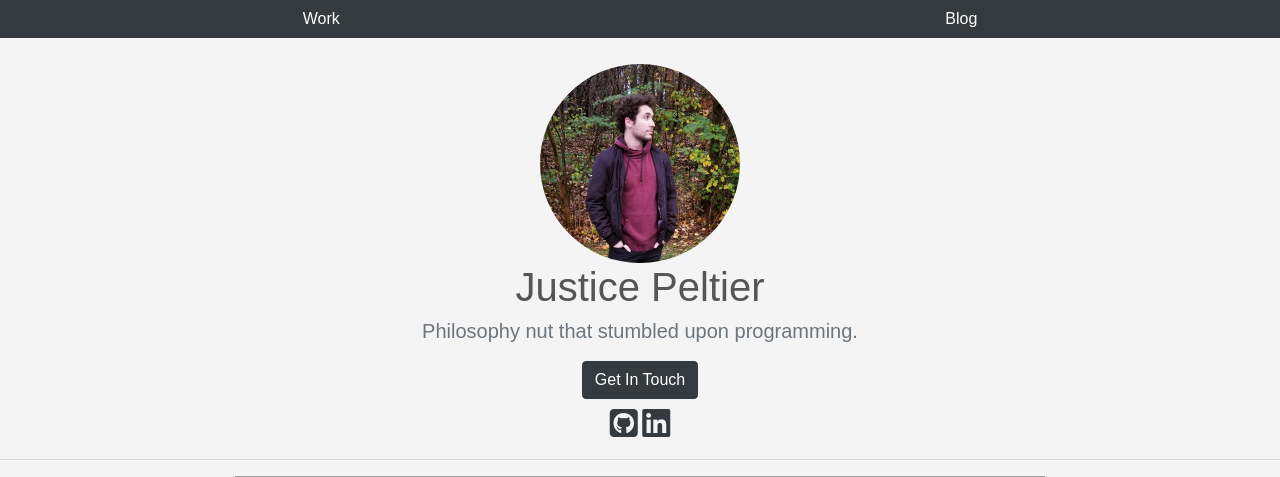
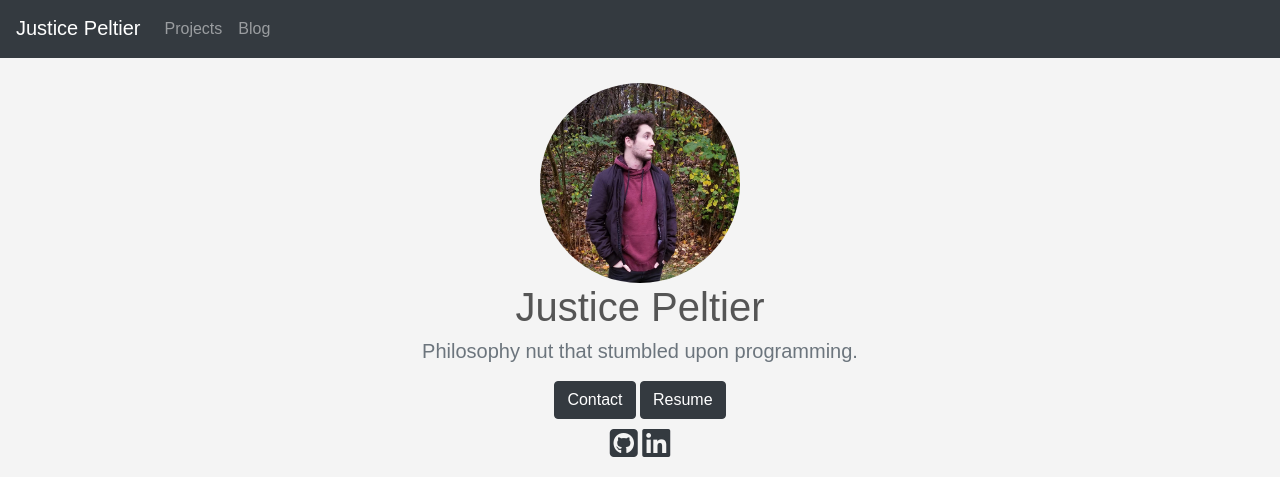
Before and after one commit to justice-rage/personal-website-roughdraft, a Django app: template django-project/templates/projects/projects_detail.html in a window 1280 px wide. Shown: the top 477 px of the page. Run offline with Django 3.2, Linux system fonts and the light colour scheme; the template is opened without the code that fills it, so the values that code supplies are empty; parts of the project's set-up code (start-up, migrations or seed data) failed here and were passed over; some libraries are stand-ins or nearby versions; grey boxes are pictures that could not be loaded.

Commit message:
Finalized base navbar

```diff
--- a/django-project/portfolio/urls.py
+++ b/django-project/portfolio/urls.py
@@ -19,5 +19,5 @@ from django.urls import include, path
 urlpatterns = [
     path('admin/', admin.site.urls),
     path('projects/', include('projects.urls')),
-    path('blog/', include('blog.urls')) # may require ' , '
+    path('blog/', include('blog.urls')), # may require ' , '
 ]
--- a/django-project/templates/base.html
+++ b/django-project/templates/base.html
@@ -17,10 +17,24 @@
     <meta name="viewport" content="width=device-width, initial-scale=1.0">
 
     <!--Navbar-->
+    <nav class="navbar navbar-expand-lg navbar-dark bg-dark sticky-top">
+      <a class="navbar-brand" href="#">Justice Peltier</a>
+      <button class="navbar-toggler" type="button" data-toggle="collapse" data-target="#navbarNavAltMarkup" aria-controls="navbarNavAltMarkup" aria-expanded="false" aria-label="Toggle navigation">
+        <span class="navbar-toggler-icon"></span>
+      </button>
+      <div class="collapse navbar-collapse" id="navbarNavAltMarkup">
+        <div class="navbar-nav">
+          <a class="nav-item nav-link" href="{% url 'projects:all_projects' %}">Projects</a>
+          <a class="nav-item nav-link" href="{% url 'blog:blog_index' %}">Blog</a>
+        </div>
+      </div>
+    </nav>
+
+    <!-- Old Navbar
     <nav class="nav sticky-top nav-pills nav-fill navbar-dark bg-dark">
-      <!--Navbar content-->
       <a class="nav-item btn btn-dark" href="{% url 'projects:all_projects' %}">Work</a>
       <a class="nav-item btn btn-dark" href="{% url 'blog:blog_index' %}">Blog</a>
+    -->
       <!--//Navbar content-->
     </nav>
     <!--//Navbar-->
@@ -39,7 +53,8 @@
       <h1>Justice Peltier</h1>
       <p class="lead text-muted">Philosophy nut that stumbled upon programming.</p>
       <!--//Get In Touch-->
-      <a class="nav-item btn btn-dark" href="mailto:justice.douglas@hey.com">Get In Touch</a>
+      <a class="nav-item btn btn-dark" href="mailto:justice.douglas@hey.com">Contact</a>
+      <a class="nav-item btn btn-dark" href="mailto:justice.douglas@hey.com">Resume</a>
       <!--//Get In Touch-->
       <!--Social Proof Buttons-->
       <div class="container my-2">
--- a/django-project/templates/projects/projects_detail.html
+++ b/django-project/templates/projects/projects_detail.html
@@ -5,10 +5,10 @@
 {% block content %}
 <!--Introduction-->
 <main role="main">
-    <section class="text-center">
+    <section>
         <div class="container">
             <!--Project Picture-->
-            <div class="text-center">
+            <div>
                 <img src="{% static project.image %}" alt="{{ project.description }}" width="75%">
             </div>
             <!--//Project Picture-->
```
Also changed, not shown: django-project/templates/resume/resume.html (added, +16 -0 lines), 2 other files.
